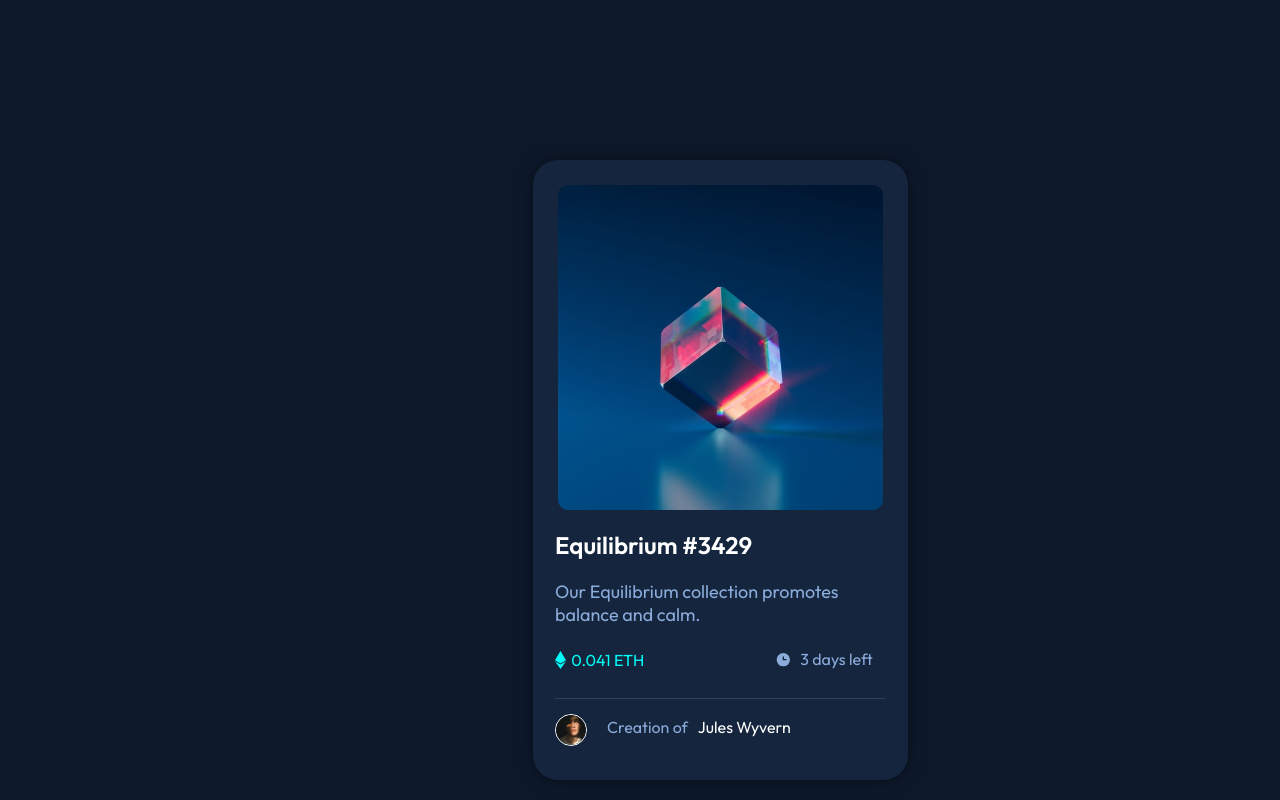
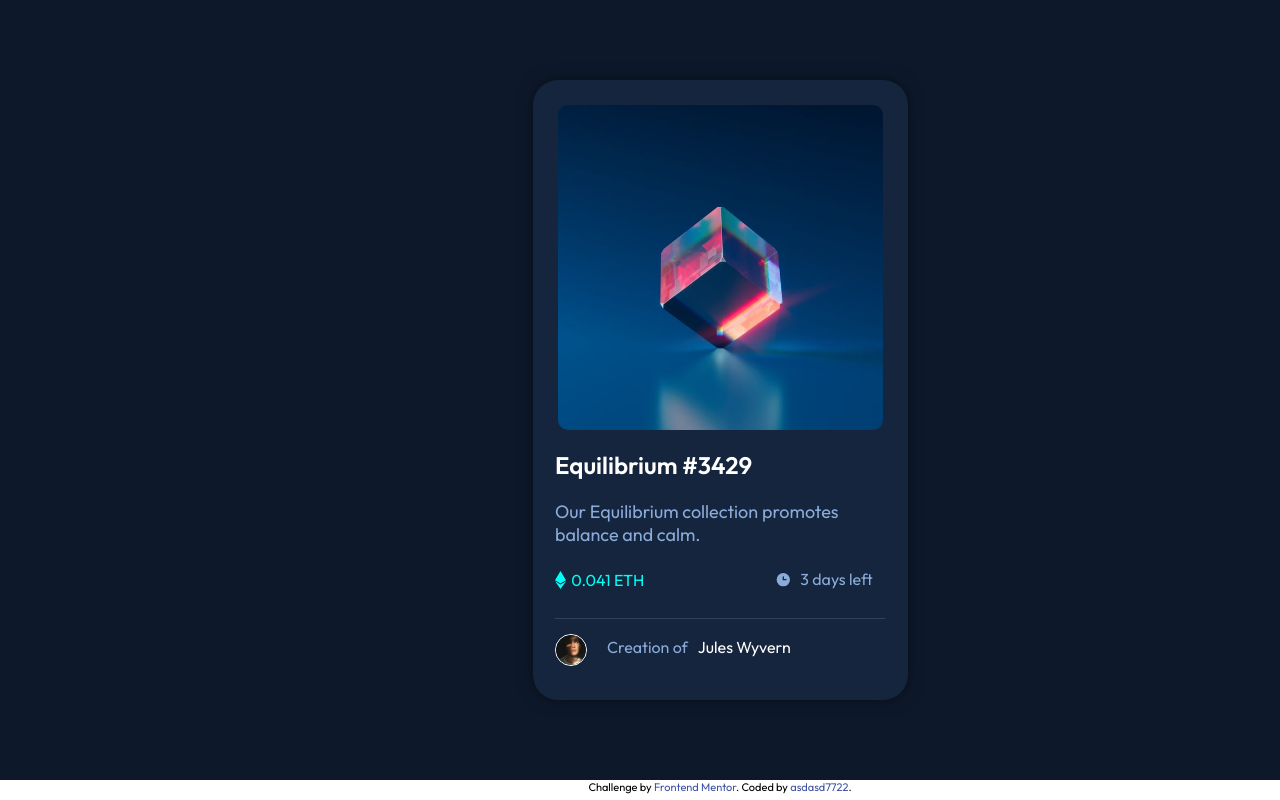
Before and after one commit to asdasd7722/2_NFT_Card, a plain HTML site: page index.html in a window 1280 px wide. Shown: the top 800 px of the page. Drawn offline with Linux system fonts and the light colour scheme.

Commit message:
add alt, height
6.29

```diff
--- a/index.html
+++ b/index.html
@@ -21,7 +21,7 @@
       <div class="empty"></div>
       <div class="picture">
         <div class="picture_frame">
-          <img src="./images/image-equilibrium.jpg">
+          <img src="./images/image-equilibrium.jpg" alt="equilibrium">
         </div>
       </div>
       <div class="component">
@@ -29,30 +29,30 @@
         <div class="contents">Our Equilibrium collection promotes balance and calm.</div>
         <ul>
           <li class="price">
-            <img src="./images/icon-ethereum.svg">
+            <img src="./images/icon-ethereum.svg" alt="ethereum">
               <span>
                 0.041 ETH
              </span>
           </li>
           <li></li>
           <li class="time">
-            <img src="./images/icon-clock.svg">
+            <img src="./images/icon-clock.svg" alt="clock">
               <span>
                 3 days left
               </span>
             </li>
         </ul>
         <div class="author">
-          <div class="avatar"><img src="./images/image-avatar.png"></div>
+          <div class="avatar"><img src="./images/image-avatar.png" alt="avatar"></div>
           <span class="author1">Creation of</span>
           <span class="author2">Jules Wyvern</span>
         </div>
       </div>
     </div>
-    <div class="attribution">
-      Challenge by <a href="https://www.frontendmentor.io?ref=challenge" target="_blank">Frontend Mentor</a>.
-      Coded by <a href="#">asdasd7722</a>.
-    </div>
+  </div>
+  <div class="attribution">
+    Challenge by <a href="https://www.frontendmentor.io?ref=challenge" target="_blank">Frontend Mentor</a>.
+    Coded by <a href="#">asdasd7722</a>.
   </div>
 </body>
 </html>
--- a/style.css
+++ b/style.css
@@ -8,13 +8,16 @@
 }
 .wrap{
     width: 1440px;
-    height: 960px;
+    height: calc(100vh - 20px);
     background-color: hsl(217, 54%, 11%);
+    display: flex;
+    margin: 0 auto;
 }
 .attribution {
-    font-size: 11px; text-align: center;
-    position: relative;
-    top: 320px;
+    font-size: 11px;
+    text-align: center;
+    margin: 0 auto;
+    width: 1440px;
 }
 .attribution a {
     color: hsl(228, 45%, 44%);
@@ -30,11 +33,9 @@ h1, .author2{
 .card{
     width: 375px;
     background-color: hsl(216, 50%, 16%);
-    margin: 0 auto;
+    margin: auto;
     border-radius: 25px;
     box-shadow: 0px 0px 15px rgba(0,0,0,0.5);
-    position: relative;
-    top: 160px;
 }
 .empty{
     padding-top: 25px;
```
